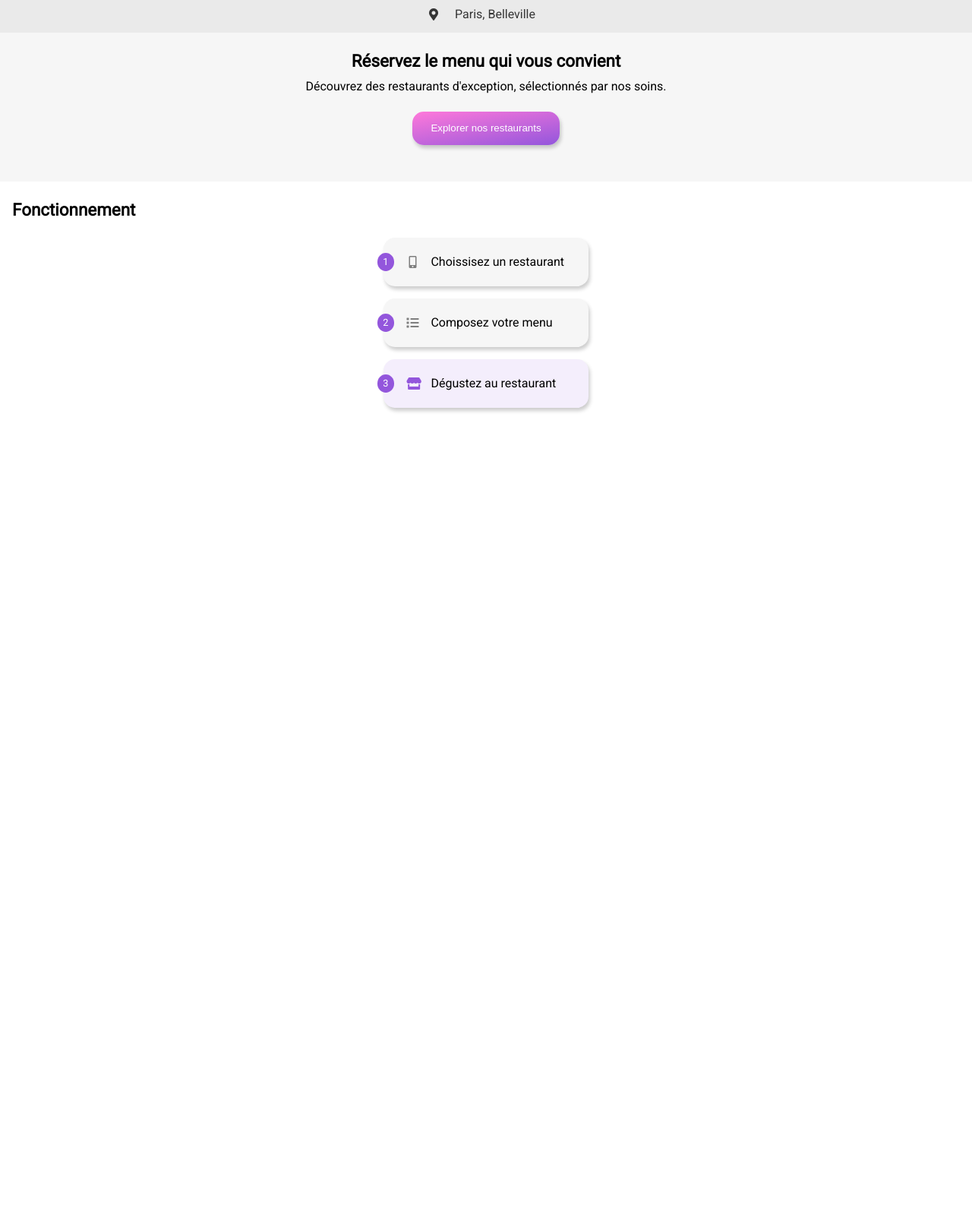
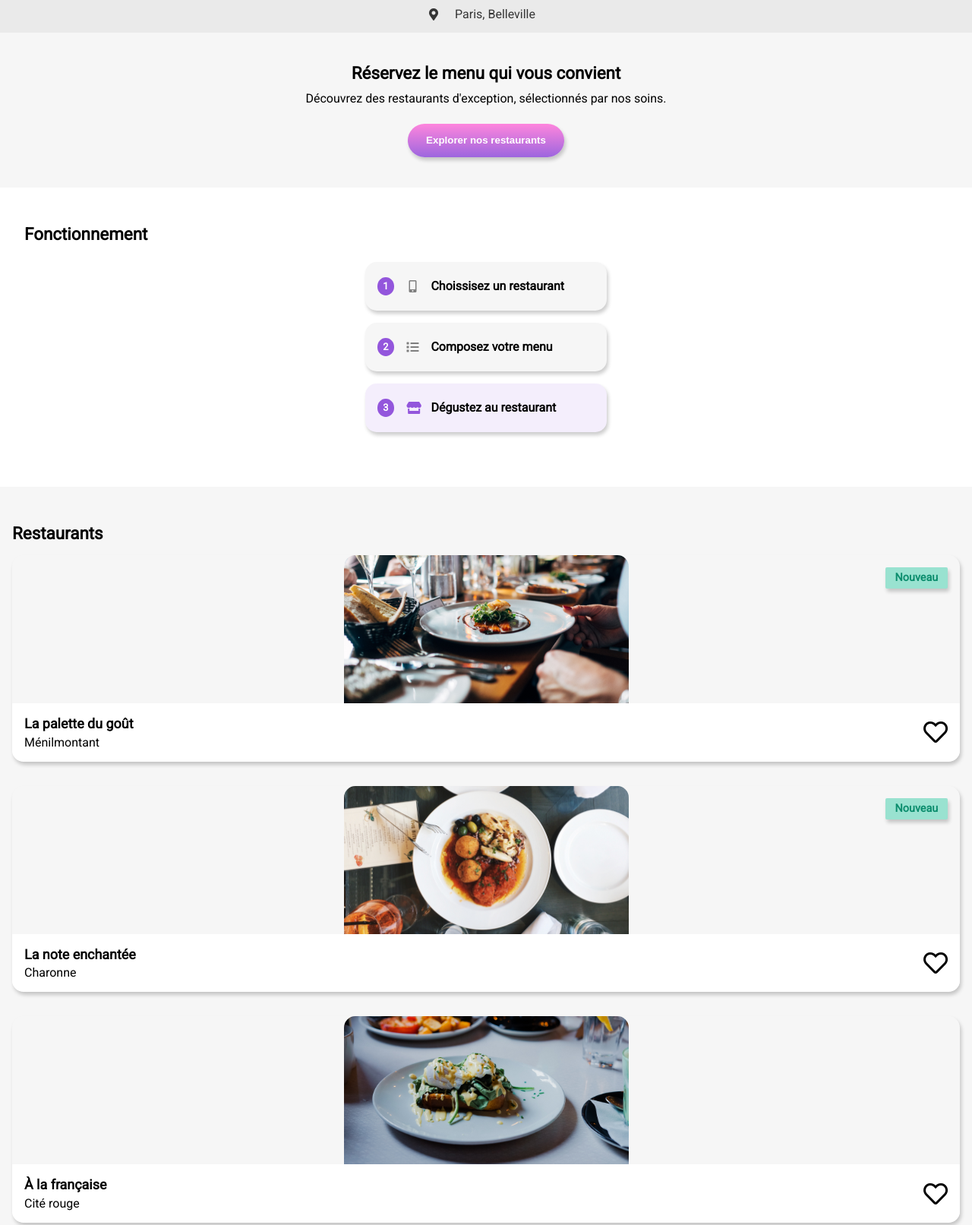
Before and after one commit to GrimonprezAlexis/GrimonprezAlexis_3_11022021, a plain HTML site: page index.html in a window 1280 px wide. Shown: the part 67-1680 px from the top of the page at 76% size. Before the commit the page ends 800 px from the top, so only its background shows below. Drawn offline with Linux system fonts and the light colour scheme; a web font is replaced by a local one.

Commit message:
Add restaurants lists

```diff
--- a/assets/css/sass/style.scss
+++ b/assets/css/sass/style.scss
@@ -29,6 +29,8 @@ $grey: #EAEAEA;
 $grey-light: #F6F6F6;
 $black-light: #353535;
 $grey-dark: #7E7E7E;
+$green-light: #99E2D0;
+$green-dark: #0B8D6D;
 
 $shadow-body: 2px 4px 5px rgb(0 0 0 / 20%);
 
@@ -58,15 +60,15 @@ body {
     font-family: $text-font-family;
 }
 
-h1, h2, h3, h4, h5, h6 {
+/* h1, h2, h3, h4, h5, h6 {
   font-family: $title-font-family;
-}
+} */
 
 #header {
     display: flex;
     justify-content: center;
     padding: 1rem;
-    box-shadow: 0px 1px 5px rgb(0 0 0 / 20%);
+    box-shadow: $shadow-body;
 
     img {
         width: 10rem;
@@ -93,13 +95,13 @@ h1, h2, h3, h4, h5, h6 {
 /*--------------------------------------------------------------
 # Box call to action with button explorer
 --------------------------------------------------------------*/
-.discover-menu {
+.discover__menu {
     background-color: $grey-light;
     @extend %flex-column-wrap;
     text-align: -webkit-center;
-    padding-bottom: 3rem;
+    padding: 1rem 2rem 2.5rem 2rem;
 
-    p:nth-child(1){
+    h2:nth-child(1){
         @extend %bold_text;
         padding: 1.5rem 2rem 0.5em 2rem;
     }
@@ -111,30 +113,37 @@ h1, h2, h3, h4, h5, h6 {
 
     button {
         display: block;
+        font-weight: bold;
         margin: 0 auto;
         padding: 0.9rem 1.5rem;
-        border-radius: 15px;
+        border-radius: 100px;
         color: white;
         border: none;
         box-shadow: $shadow-body;
-        background: $secondaire;
-        background: -moz-linear-gradient(170deg, rgba(255,121,218,1) 0%, rgba(255,121,218,1) 0%, rgba(147,86,220,1) 100%);
-        background: -webkit-linear-gradient(170deg, rgba(255,121,218,1) 0%, rgba(255,121,218,1) 0%, rgba(147,86,220,1) 100%);
-        background: linear-gradient(170deg, rgba(255,121,218,1) 0%, rgba(255,121,218,1) 0%, rgba(147,86,220,1) 100%);
+        background:  linear-gradient(0deg ,rgba(147,86,220,.9),rgba(255,121,218,.9));
         filter: progid:DXImageTransform.Microsoft.gradient(startColorstr="#ff79da",endColorstr="#9356dc",GradientType=1);
     }
 }
 
 /*--------------------------------------------------------------
+# New div
+--------------------------------------------------------------*/
+.main__box {
+    @extend %flex-column-wrap;
+    padding: 1.5rem 1rem 3.5rem;
+}
+
+
+/*--------------------------------------------------------------
 # Fonctionnement
 --------------------------------------------------------------*/
-.operation_title {
-    @extend %bold_text;
-    padding: 1.5rem 1rem;
-}
+.operation__box {
+    background-color:white;
 
-.operation_box {
-    @extend %flex-column-wrap;
+    .operation__title {
+        @extend %bold_text;
+        padding: 1.5rem 1rem 1.5rem;
+    }
 
     ul {
         @extend %list;
@@ -149,7 +158,8 @@ h1, h2, h3, h4, h5, h6 {
         align-items: center;
         border-radius: 15px;
         margin-bottom: 1rem;
-        padding: 1rem 2rem;
+        padding: 1rem 3.5rem;
+        font-weight: bold;
     }
 
     li::before {
@@ -193,3 +203,67 @@ h1, h2, h3, h4, h5, h6 {
 /*--------------------------------------------------------------
 # Restaurants
 --------------------------------------------------------------*/
+.restaurant__box {
+    background-color: $grey-light;
+
+    .restaurant__title {
+        @extend %bold_text;
+        padding: 1.5rem 0 1rem;
+    }
+    .restaurant__item {
+        position: relative;
+        text-align: center;
+        margin-bottom: 2rem;
+        box-shadow: $shadow-body;
+        border-radius: 15px;
+    }
+    .restaurant__badge {
+        position: absolute;
+        top: 1rem;
+        right: 1rem;
+        color: $green-dark;
+        background-color: $green-light;
+        box-shadow: $shadow-body;
+        padding: 0.35rem 0.8rem;
+        font-weight: bold;
+        font-size: 0.9rem;
+        border-radius: 2px;
+    }
+    .restaurant__details {
+        background-color: white;
+        margin-top: -4px;
+        padding: 1rem;
+        position: relative;
+        display: flex;
+        align-items: center;
+        border-radius: 0 0 15px 15px;
+    }
+    .restaurant__details__text {
+        display: flex;
+        flex-flow: column wrap;
+        align-items: flex-start;
+        flex: 1;
+    }
+    .restaurant__details__text h3 {
+        font-weight: bold;
+        font-size: 1.12rem;
+        margin: 0 0 0.3rem;
+    }
+    .restaurant__details__img {
+        height: 2rem;
+        width: 2rem;
+        display: flex;
+        align-items: center;
+        cursor: pointer;
+    }
+
+
+}
+
+
+
+.container {
+    width: auto;
+    padding-left: 4.5vw;
+    margin: 2vw;
+}
--- a/index.html
+++ b/index.html
@@ -6,8 +6,6 @@
         <meta content="Ohmyfood, Entreprise de commande de repas en ligne" name="description" />
         <meta content="Ohmyfood, commande de repas en ligne, menus de restaurants gastronomiques" name="keywords" />
         <meta name="author" content="Alexis GRIMONPREZ" />
-
-        <link rel="icon" href="assets/favicon/favicon.ico" />
 
         <link rel="stylesheet" href="style.css">
         <link rel="stylesheet" href="https://pro.fontawesome.com/releases/v5.10.0/css/all.css" integrity="sha384-AYmEC3Yw5cVb3ZcuHtOA93w35dYTsvhLPVnYs9eStHfGJvOvKxVfELGroGkvsg+p" crossorigin="anonymous"/>
@@ -19,22 +17,22 @@
         <img src="assets/img/logo/ohmyfood.png" alt="Logo Ohmyfood" id="logo"/>
     </header>
 
+     <!-- ======= LOCALISATION ======= -->
     <div class="localisation">
         <div>
             <span class="fa-stack"><i class="fa fa-map-marker-alt fa-stack-1x"></i></span>
             <p>Paris, Belleville</p>
         </div>
     </div>
-
-    <div class="discover-menu">
-        <p>Réservez le menu qui vous convient</p>
+    <div class="discover__menu">
+        <h2>Réservez le menu qui vous convient</h2>
         <p>Découvrez des restaurants d'exception, sélectionnés par nos soins.</p>
         <button type="button">Explorer nos restaurants</button>
     </div>
 
-    <p class="operation_title">Fonctionnement</p>
-
-    <div class="operation_box">
+     <!-- ======= FONCTIONNEMENT ======= -->
+    <div class="main__box operation__box">
+        <p class="operation__title">Fonctionnement</p>
         <ul>
             <li><span class="fa-stack"><i class="fa fa-mobile-alt fa-stack-1x"></i></span> Choissisez un restaurant</li>
             <li><span class="fa-stack"><i class="fa fa-list fa-stack-1x"></i></span> Composez votre menu</li>
@@ -42,6 +40,61 @@
         </ul>
     </div>
 
+     <!-- ======= RESTAURANTS ======= -->
+    <div class="main__box restaurant__box">
+        <p class="restaurant__title">Restaurants</p>
+        <div class="restaurant__item">
+            <img src="assets/img/restaurants/la_palette_du_gout.png" alt="Menu, la pallete du goût">
+            <div class="restaurant__badge">Nouveau</div>
+            <div class="restaurant__details">
+                <div class="restaurant__details__text">
+                    <h3>La palette du goût</h3>
+                    <span>Ménilmontant</span>
+                </div>
+                <div class="restaurant__details__img">
+                    <i class="fa-2x fa-heart far" aria-hidden="true"></i>
+                </div>
+            </div>
+        </div>
+        <div class="restaurant__item">
+            <img src="assets/img/restaurants/la_note_enchantee.png" alt="Menu, la note enchantée"/>
+            <div class="restaurant__badge">Nouveau</div>
+            <div class="restaurant__details">
+                <div class="restaurant__details__text">
+                    <h3>La note enchantée</h3>
+                    <span>Charonne</span>
+                </div>
+                <div class="restaurant__details__img">
+                    <i class="fa-2x fa-heart far" aria-hidden="true"></i>
+                </div>
+            </div>
+        </div>
+        <div class="restaurant__item">
+            <img src="assets/img/restaurants/a_la_francaise.png" alt="Menu, À la française"/>
+            <div class="restaurant__details">
+                <div class="restaurant__details__text">
+                    <h3>À la française</h3>
+                    <span>Cité rouge</span>
+                </div>
+                <div class="restaurant__details__img">
+                    <i class="fa-2x fa-heart far" aria-hidden="true"></i>
+                </div>
+            </div>
+        </div>
+        <div class="restaurant__item">
+            <img src="assets/img/restaurants/le_delice_des_sens.png" alt="Menu, le Délice des sens"/>
+            <div class="restaurant__details">
+                <div class="restaurant__details__text">
+                    <h3>Le Délice des sens</h3>
+                    <span>Folie-Méricourt</span>
+                </div>
+                <div class="restaurant__details__img">
+                    <i class="fa-2x fa-heart far" aria-hidden="true"></i>
+                </div>
+            </div>
+        </div>
+    </div>
+
 
 </body>
 </html>
```
Also changed, not shown: style.css.
